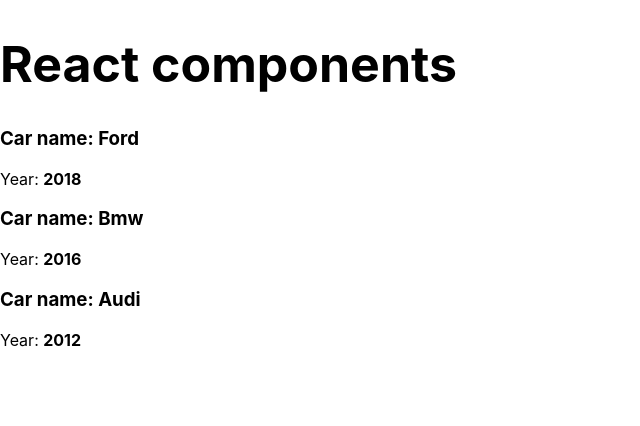
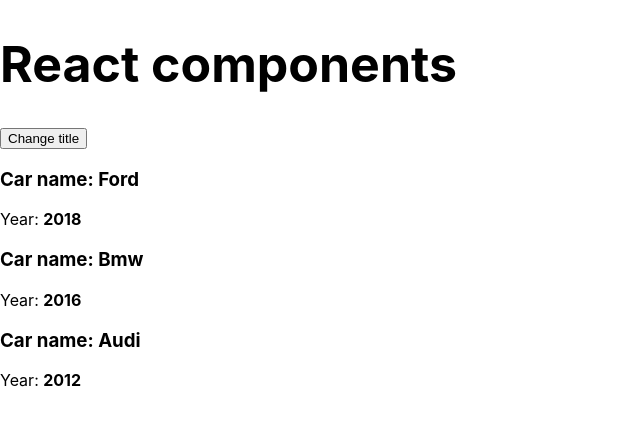
Before and after one commit to gordejka/learnReact, a React (Create React App) app: page / in a window 1280 px wide. Shown: the top 426 px of the page, without its empty margins (0-640 px from the left). Built offline with nearby package versions, Linux system fonts and the light colour scheme.

Commit message:
3.2 - add event

```diff
--- a/src/App.js
+++ b/src/App.js
@@ -11,6 +11,11 @@
       ],
       pageTitle:'React components'
     };
+
+    changeTitleHandler = () =>{
+      console.log('clicked');
+    }
+
     render() {
         const styles = {
             fontSize: "50px"
@@ -19,6 +24,9 @@
         return (
             <div>
                 <h1 style={styles}>{this.state.pageTitle}</h1>
+
+                <button onClick={this.changeTitleHandler}>Change title</button>
+
                 <Car name={cars[0].name} year={cars[0].year} />
                 <Car name={cars[1].name} year={cars[1].year} />
                 <Car name={cars[2].name} year={cars[2].year} />
```
